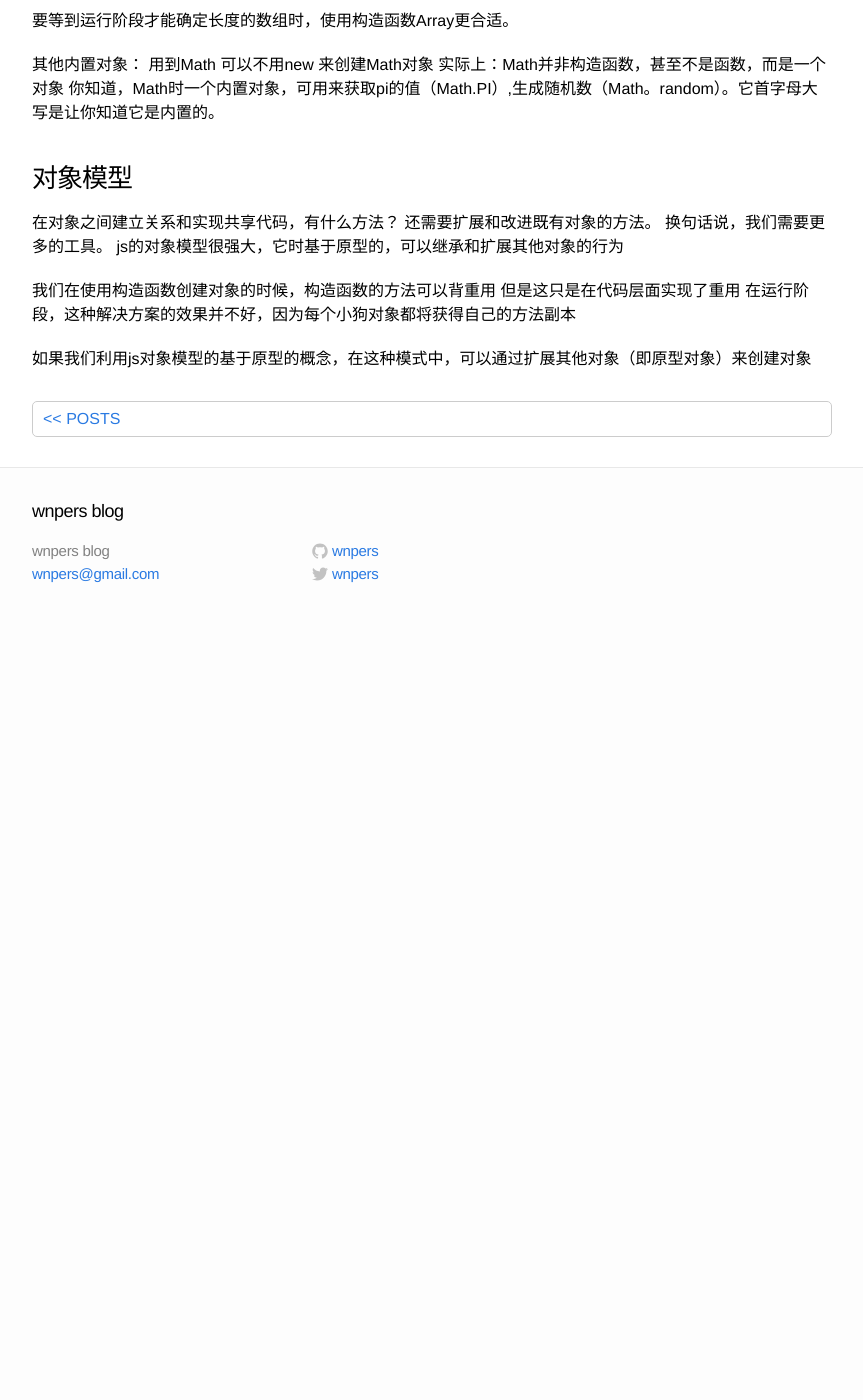
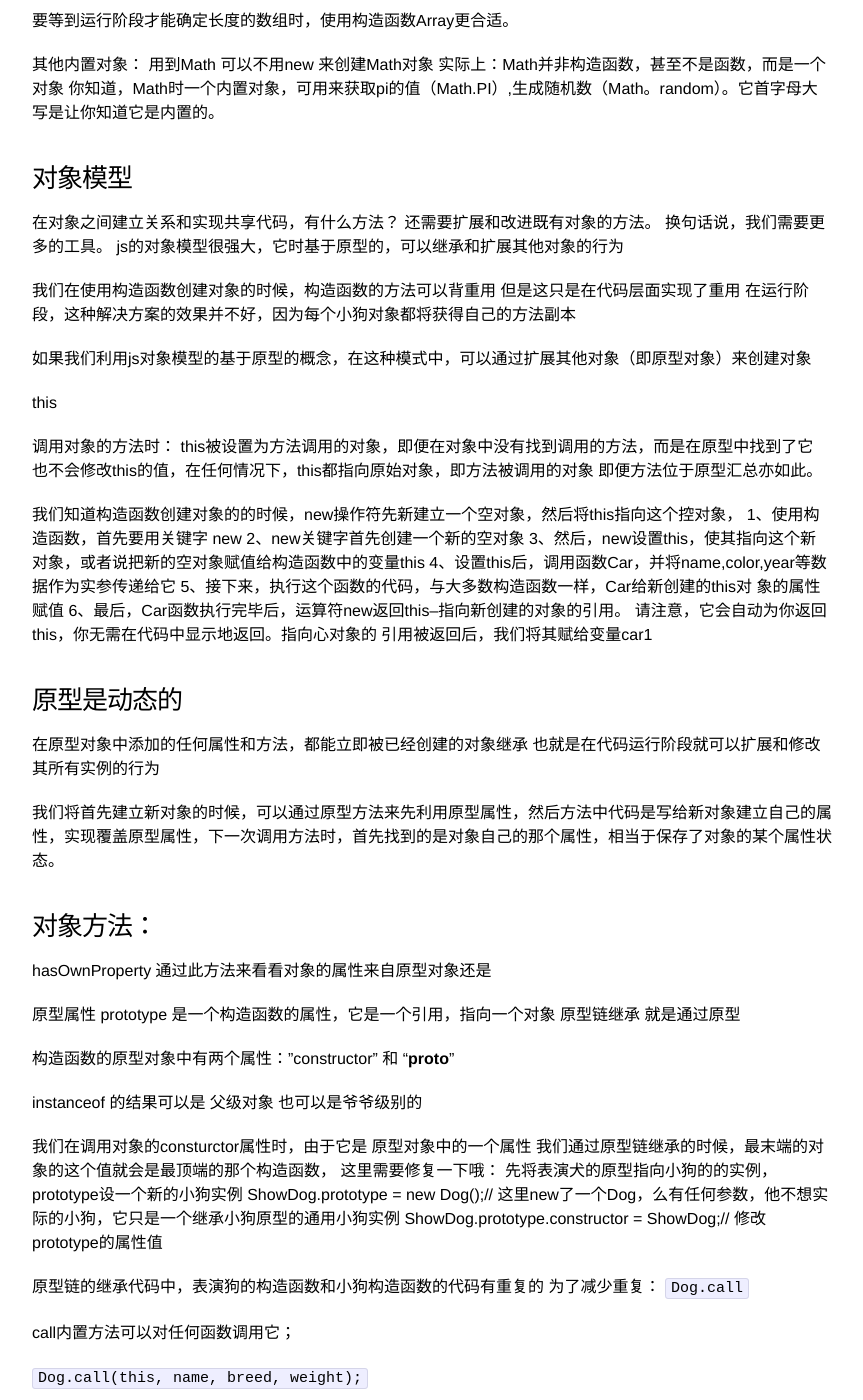
Before and after one commit to wnpers/blog, a Jekyll site: the page built from _posts/2019-06-11-you-must-know-js-1.markdown, in a window 1280 px wide and 1400 px high, scrolled down 2883 px. Shown: the whole window, without its empty margins (208-1071 px from the left). Built offline with Jekyll 4.4.1, drawn with Linux system fonts in a browser that asks for light colours; before the commit the page ends 3513 px from its top, so only the background shows below that; some of the changed text lies outside the part shown.

Commit message:
edit you must known js 1

````diff
--- a/_posts/2019-06-11-you-must-know-js-1.markdown
+++ b/_posts/2019-06-11-you-must-know-js-1.markdown
@@ -145,3 +145,114 @@ js的对象模型很强大，它时基于原型的，可以继承和扩展其他
 在运行阶段，这种解决方案的效果并不好，因为每个小狗对象都将获得自己的方法副本
 
 如果我们利用js对象模型的基于原型的概念，在这种模式中，可以通过扩展其他对象（即原型对象）来创建对象
+
+
+
+this
+
+调用对象的方法时：
+this被设置为方法调用的对象，即便在对象中没有找到调用的方法，而是在原型中找到了它
+也不会修改this的值，在任何情况下，this都指向原始对象，即方法被调用的对象
+即便方法位于原型汇总亦如此。
+
+我们知道构造函数创建对象的的时候，new操作符先新建立一个空对象，然后将this指向这个控对象，
+1、使用构造函数，首先要用关键字 new
+2、new关键字首先创建一个新的空对象
+3、然后，new设置this，使其指向这个新对象，或者说把新的空对象赋值给构造函数中的变量this
+4、设置this后，调用函数Car，并将name,color,year等数据作为实参传递给它
+5、接下来，执行这个函数的代码，与大多数构造函数一样，Car给新创建的this对
+   象的属性赋值
+6、最后，Car函数执行完毕后，运算符new返回this--指向新创建的对象的引用。
+   请注意，它会自动为你返回this，你无需在代码中显示地返回。指向心对象的
+   引用被返回后，我们将其赋给变量car1
+
+
+### 原型是动态的
+在原型对象中添加的任何属性和方法，都能立即被已经创建的对象继承
+也就是在代码运行阶段就可以扩展和修改其所有实例的行为
+
+我们将首先建立新对象的时候，可以通过原型方法来先利用原型属性，然后方法中代码是写给新对象建立自己的属性，实现覆盖原型属性，下一次调用方法时，首先找到的是对象自己的那个属性，相当于保存了对象的某个属性状态。
+
+
+### 对象方法：
+hasOwnProperty
+通过此方法来看看对象的属性来自原型对象还是
+
+
+原型属性 prototype 是一个构造函数的属性，它是一个引用，指向一个对象
+原型链继承 就是通过原型
+
+
+构造函数的原型对象中有两个属性："constructor" 和 "__proto__"
+
+
+instanceof 的结果可以是 父级对象 也可以是爷爷级别的
+
+我们在调用对象的consturctor属性时，由于它是 原型对象中的一个属性
+我们通过原型链继承的时候，最末端的对象的这个值就会是最顶端的那个构造函数，
+这里需要修复一下哦：
+先将表演犬的原型指向小狗的的实例，prototype设一个新的小狗实例
+ShowDog.prototype = new Dog();// 这里new了一个Dog，么有任何参数，他不想实际的小狗，它只是一个继承小狗原型的通用小狗实例
+ShowDog.prototype.constructor = ShowDog;// 修改prototype的属性值
+
+
+原型链的继承代码中，表演狗的构造函数和小狗构造函数的代码有重复的
+为了减少重复：
+`Dog.call`
+
+call内置方法可以对任何函数调用它；
+
+`Dog.call(this, name, breed, weight);`
+
+Dog是要调用的函数，
+
+call这里导致函数Dog被调用，这不直接调用Dog，是因为这样可以控制this的值。
+后面的name,breed,weight参与正常调用Dog时指定的实参相同。
+这行代码调用构造函数Dog，并让其中的this指向当前的showDog实例。
+
+这样构造函数Dog将设置当前showDog对象的属性name，breed，weight
+
+变成下面的代码：
+```
+function ShowDog(name, breed, weight, handler) {
+	Dog.call(this, name, breed, weight);
+	this.handler = handler;
+}
+```
+
+1. 代码中的call传递了this其实就是在showDog构造函数 new 新建实例时，指向的新showDog对象
+2. 而后面的参数就像通常执行构造函数Dog的代码一样，只是this指向的是showDog对象，而不是
+Dog对象
+3. 然后：构造函数Dog执行完毕后（我们调用它时没有使用运算符new，因此它不会返回任何对象），
+4. 接着执行showDog中的其他代码，将形参handler赋值给属性this.handler
+
+
+我们可以重写 Object内置属性和方法
+但是下面的千万不要重写：
+- constructor 指向与这个原型相关联的构造函数
+- hasOwnProperty
+- isPrototypeOf 判断对象是否是另一个对象的原型
+- propertyIsEnumerable 用于判断通过迭代对象的所有属性是否可访问指定的属性
+
+可以重写：
+- toString
+- toLocaleString
+- valueOf
+
+### 扩展内置对象：
+head first javascript 610页例子 扩展String
+
+Array对象是不可以扩展的 注意
+
+十大剩余主题：
+- jquery
+- window
+- dom
+- arguments
+- 异常处理
+- addEventListener
+- 事件处理代码浏览器兼容
+- 正则表达式
+- 递归
+- json
+- 服务器端js
````
